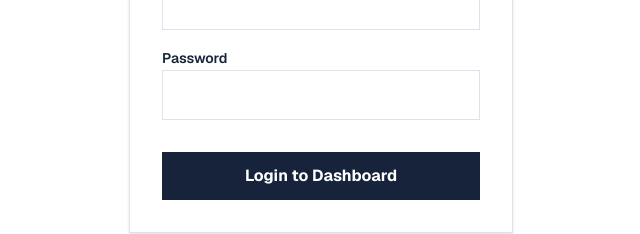
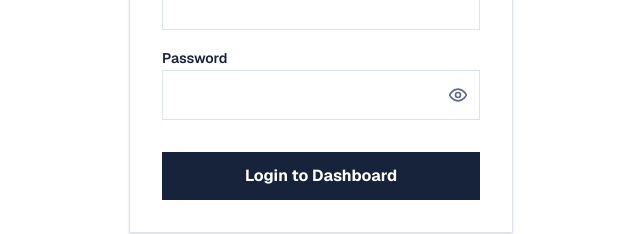
Before and after one commit to Kalki-Studios/src-website, a Next.js app: page /admin/login in a window 1280 px wide. Shown: the part 366-600 px from the top of the page, without its empty margins (319-959 px from the left). Built offline with nearby package versions, Linux system fonts and the light colour scheme; no server answers.

Commit message:
Added show/hide password toggle to admin login form

```diff
--- a/src/app/admin/login/LoginForm.tsx
+++ b/src/app/admin/login/LoginForm.tsx
@@ -8,6 +8,7 @@
   const router = useRouter();
   const [error, setError] = useState<string | null>(null);
   const [loading, setLoading] = useState(false);
+  const [showPassword, setShowPassword] = useState(false);
 
   const handleSubmit = async (e: React.FormEvent<HTMLFormElement>) => {
     e.preventDefault();
@@ -46,13 +47,26 @@
 
       <div className="space-y-2">
         <label className="text-sm font-semibold text-[var(--ink)]">Password</label>
-        <input
-          type="password"
-          name="password"
-          required
-          className="w-full p-3 border outline-none focus:border-[var(--ink)] transition-colors"
-          style={{ borderColor: "var(--rule)", background: "var(--paper)" }}
-        />
+        <div className="relative">
+          <input
+            type={showPassword ? "text" : "password"}
+            name="password"
+            required
+            className="w-full p-3 border outline-none focus:border-[var(--ink)] transition-colors pr-12"
+            style={{ borderColor: "var(--rule)", background: "var(--paper)" }}
+          />
+          <button
+            type="button"
+            onClick={() => setShowPassword(!showPassword)}
+            className="absolute right-3 top-1/2 -translate-y-1/2 text-[var(--mute)] hover:text-[var(--ink)] transition-colors"
+          >
+            {showPassword ? (
+              <svg xmlns="http://www.w3.org/2000/svg" width="20" height="20" viewBox="0 0 24 24" fill="none" stroke="currentColor" strokeWidth="2" strokeLinecap="round" strokeLinejoin="round"><path d="M9.88 9.88a3 3 0 1 0 4.24 4.24"/><path d="M10.73 5.08A10.43 10.43 0 0 1 12 5c7 0 10 7 10 7a13.16 13.16 0 0 1-1.67 2.68"/><path d="M6.61 6.61A13.526 13.526 0 0 0 2 12s3 7 10 7a9.74 9.74 0 0 0 5.39-1.61"/><line x1="2" y1="2" x2="22" y2="22"/></svg>
+            ) : (
+              <svg xmlns="http://www.w3.org/2000/svg" width="20" height="20" viewBox="0 0 24 24" fill="none" stroke="currentColor" strokeWidth="2" strokeLinecap="round" strokeLinejoin="round"><path d="M2 12s3-7 10-7 10 7 10 7-3 7-10 7-10-7-10-7Z"/><circle cx="12" cy="12" r="3"/></svg>
+            )}
+          </button>
+        </div>
       </div>
 
       <button
```
